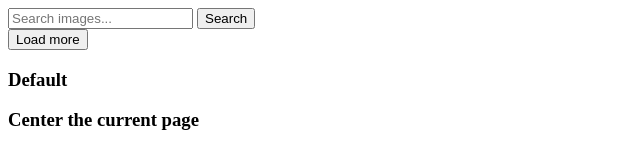
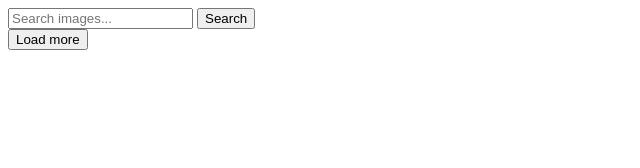
Before and after one commit to ViktoriyaSF/desktop-wallpaper, a plain HTML site: page index.html in a window 1280 px wide. Shown: the whole page, without its empty margins (0-640 px from the left). Drawn offline with Linux system fonts and the light colour scheme.

Commit message:
Deploying to gh-pages from @ ViktoriyaSF/desktop-wallpaper@1515e6e068706989f1d82c0e83d742a8a6ac2cc9 🚀

```diff
--- a/index.html
+++ b/index.html
@@ -1 +1 @@
-<!DOCTYPE html><html lang="en"><head><link rel="stylesheet" href="/desktop-wallpaper/index.787b1810.css"><meta charset="utf-8"><meta http-equiv="X-UA-Compatible" content="IE=edge"><meta name="viewport" content="width=device-width, initial-scale=1.0"><title>desktop-wallpaper</title></head><body> <form class="search-form" id="search-form"> <input type="text" name="searchQuery" autocomplete="off" placeholder="Search images..."> <button type="submit">Search</button>  <div class="tumbler-wrapper"> <div class="tumbler"></div> </div> </form>  <div class="gallery"></div> <button type="button" class="load-more">Load more</button>   <h3>Default</h3> <div id="pagination1" class="tui-pagination"></div> <h3>Center the current page</h3> <div id="pagination2" class="tui-pagination"></div> <script src="/desktop-wallpaper/index.ac2fc3ea.js" type="module"></script><script src="/desktop-wallpaper/index.a9e2c219.js" nomodule="" defer></script> </body></html>
+<!DOCTYPE html><html lang="en"><head><link rel="stylesheet" href="/desktop-wallpaper/index.787b1810.css"><meta charset="utf-8"><meta http-equiv="X-UA-Compatible" content="IE=edge"><meta name="viewport" content="width=device-width, initial-scale=1.0"><title>desktop-wallpaper</title></head><body> <form class="search-form" id="search-form"> <input type="text" name="searchQuery" autocomplete="off" placeholder="Search images..."> <button type="submit">Search</button>  <div class="tumbler-wrapper"> <div class="tumbler"></div> </div> </form>  <div class="gallery"></div> <button type="button" class="load-more">Load more</button>    <script src="/desktop-wallpaper/index.ac2fc3ea.js" type="module"></script><script src="/desktop-wallpaper/index.a9e2c219.js" nomodule="" defer></script> </body></html>
```
